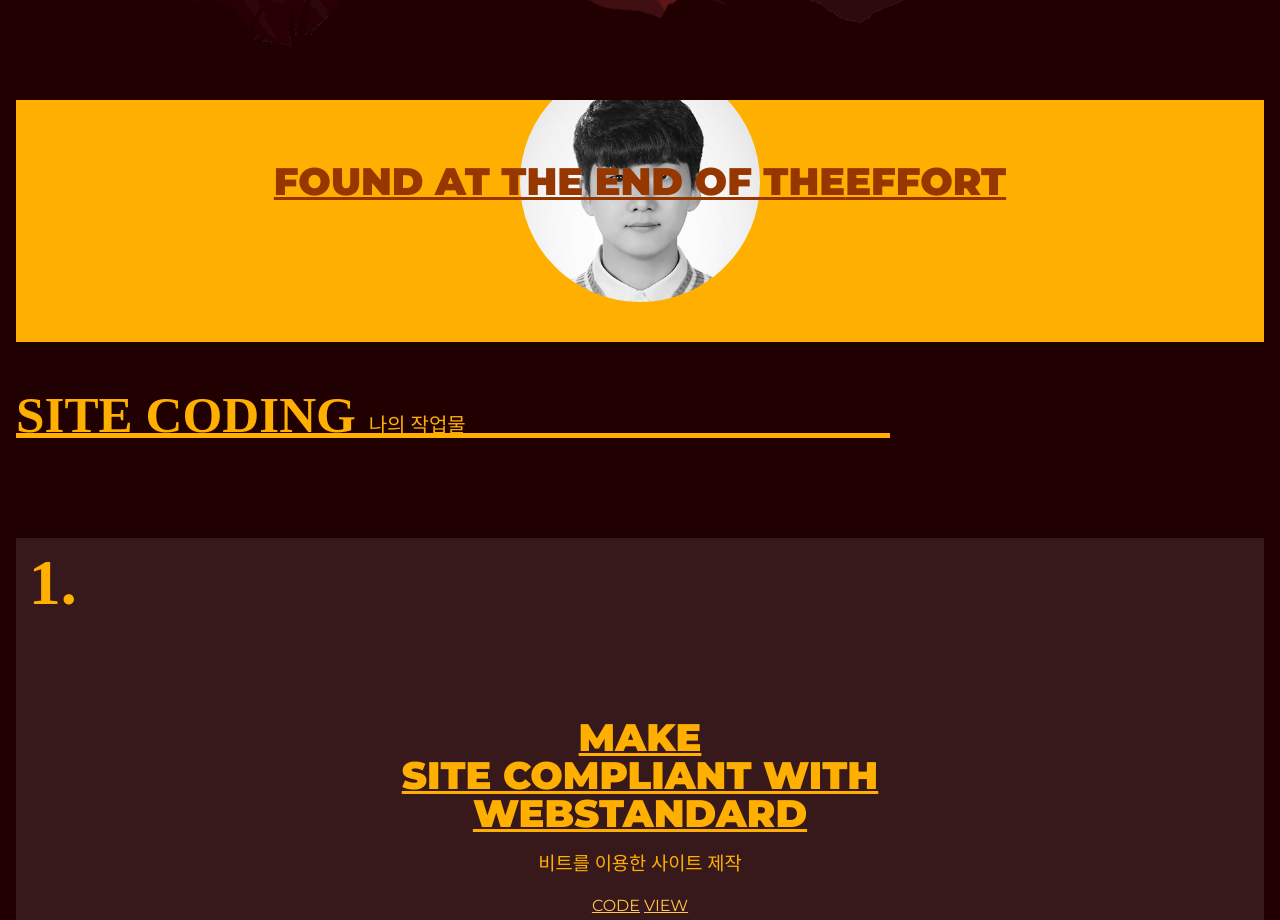
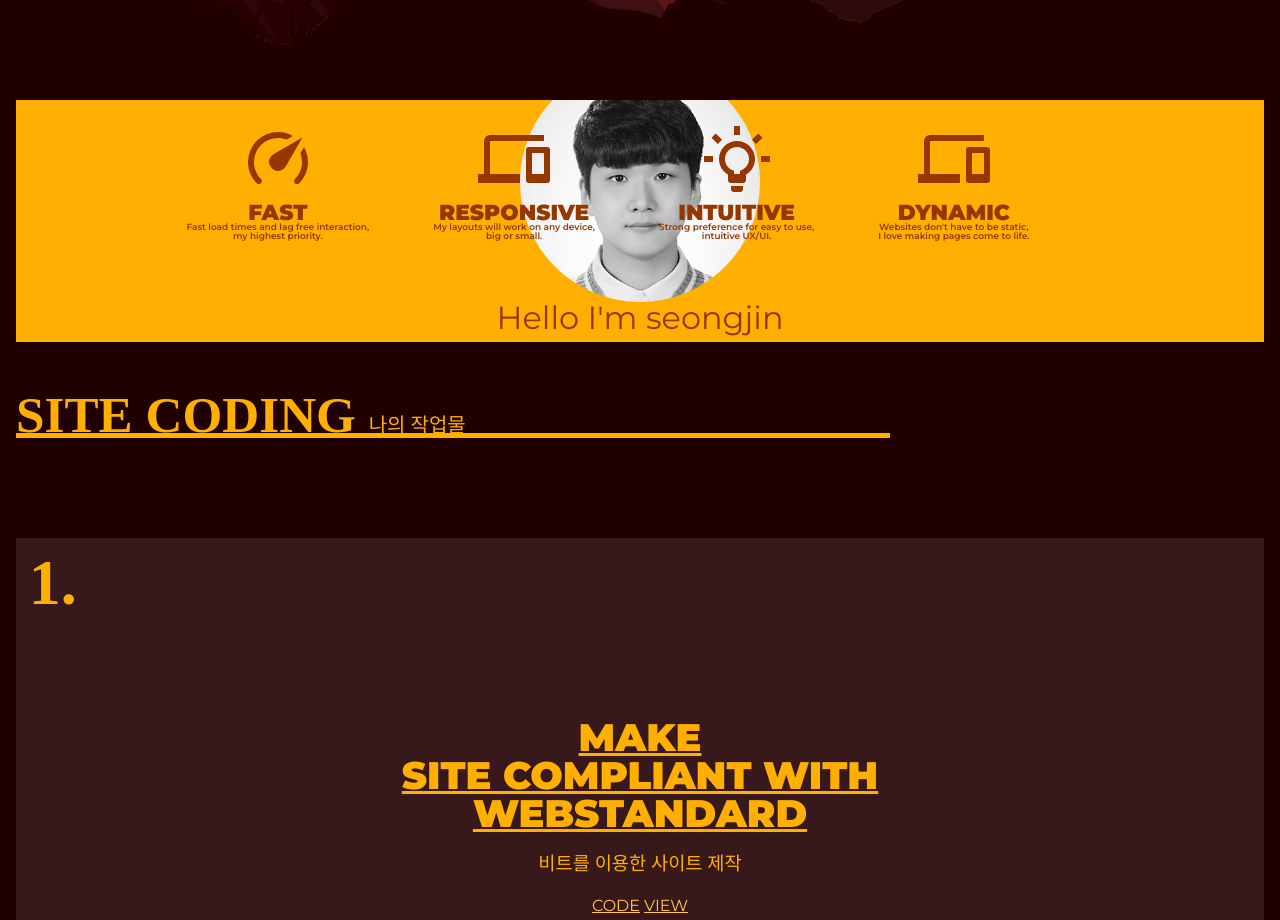
Before and after one commit to icarusw-code/PORTFOLIO, a React (Create React App) app: page / in a window 1280 px wide. Shown: the part 1000-1920 px from the top of the page. Built offline with nearby package versions, Linux system fonts and the light colour scheme; a small style sheet from the web is missing; a web font is replaced by a local one.

Commit message:
intro change

```diff
--- a/src/assets/scss/section/_intro.scss
+++ b/src/assets/scss/section/_intro.scss
@@ -44,14 +44,27 @@
       font-size: 3vw;
       line-height: 1;
       font-weight: 900;
-      text-transform: uppercase;
-      text-decoration: underline;
+      // text-decoration: underline;
       text-align: center;
       position: relative;
       z-index: 100;
       transition: all 0.3s;
       color: var(--sub-text-color-sunset);
       cursor: all-scroll;
+
+      .textbox {
+        margin-right: 5vw;
+
+        .textbox__title {
+          text-transform: uppercase;
+          font-size: 1.7vw;
+        }
+
+        .textbox__content {
+          font-weight: 600;
+          font-size: 0.7vw;
+        }
+      }
 
       @media (max-width: 800px) {
         font-size: 24px;
@@ -73,6 +86,13 @@
         width: 20vh;
         height: 20vh;
       }
+    }
+
+    .about {
+      color: var(--sub-text-color-sunset);
+      position: absolute;
+      bottom: 0px;
+      font-size: 2.5vw;
     }
 
     &:hover .text {
--- a/src/components/Backgroud.jsx
+++ b/src/components/Backgroud.jsx
@@ -21,10 +21,10 @@ const Backgroud = () => {
   return (
     <section id="background">
       <div className="keyart" id="parallax">
-        {backgroundImg.map((background, key) => (
+        {backgroundImg.map((background, index) => (
           <div
             className="keyart_layer parallax"
-            id={`keyart-${key}`}
+            id={`keyart-${index}`}
             style={{ backgroundImage: `url(${background.img})` }}
           ></div>
         ))}
--- a/src/components/Intro.jsx
+++ b/src/components/Intro.jsx
@@ -1,4 +1,6 @@
 import React from "react";
+import { Icon } from "@mdi/react";
+import { mdiSpeedometer } from "@mdi/js";
 
 import about from "../assets/img/about.jpg";
 
@@ -20,18 +22,25 @@ const Intro = () => {
         </div>
         <div className="intro__text">
           <div className="text">
-            {/* <div>{introText.desc[0]}</div>
-            <div>{introText.desc[1]}</div>
-            <div>{introText.desc[2]}</div> */}
-            <div>
-              <i className="mdi mdi-speedmeter"></i>
-            </div>
-            <div>{introText.desc[1]}</div>
-            <div>{introText.desc[2]}</div>
+            {introText.desc.map((intro, key) => (
+              <div className="textbox">
+                <div>
+                  <Icon path={intro.icon} size={3} />
+                </div>
+                <div>
+                  <div className="textbox__title">{intro.title}</div>
+                  <div className="textbox__content">
+                    <div>{intro.content[0]}</div>
+                    <div>{intro.content[1]}</div>
+                  </div>
+                </div>
+              </div>
+            ))}
           </div>
           <div className="img">
             <img src={about} alt="어바웃" />
           </div>
+          <div className="about">Hello I'm seongjin</div>
         </div>
         <div className="intro__lines bottom" aria-hidden="true">
           <span className="line"></span>
--- a/src/constants/index.js
+++ b/src/constants/index.js
@@ -18,6 +18,13 @@ import background5 from "../assets/img/background/background5.png";
 import background6 from "../assets/img/background/background6.png";
 import background7 from "../assets/img/background/background7.png";
 import background8 from "../assets/img/background/background8.png";
+
+import {
+  mdiSpeedometer,
+  mdiCellphoneLink,
+  mdiLightbulbOn10,
+  mdiRocketLaunch,
+} from "@mdi/js";
 
 export const headerNav = [
   {
@@ -78,7 +85,34 @@ export const backgroundImg = [
 
 export const introText = {
   title: "Growing Developer",
-  desc: ["talent is", "found at the end of the", "effort"],
+  desc: [
+    {
+      icon: mdiSpeedometer,
+      title: "Fast",
+      content: [
+        "Fast load times and lag free interaction,",
+        "my highest priority.",
+      ],
+    },
+    {
+      icon: mdiCellphoneLink,
+      title: "Responsive",
+      content: ["My layouts will work on any device,", " big or small."],
+    },
+    {
+      icon: mdiLightbulbOn10,
+      title: "Intuitive",
+      content: ["Strong preference for easy to use,", " intuitive UX/UI."],
+    },
+    {
+      icon: mdiCellphoneLink,
+      title: "Dynamic",
+      content: [
+        "Websites don't have to be static, ",
+        "I love making pages come to life.",
+      ],
+    },
+  ],
 };
 
 export const journeyText = [
```
